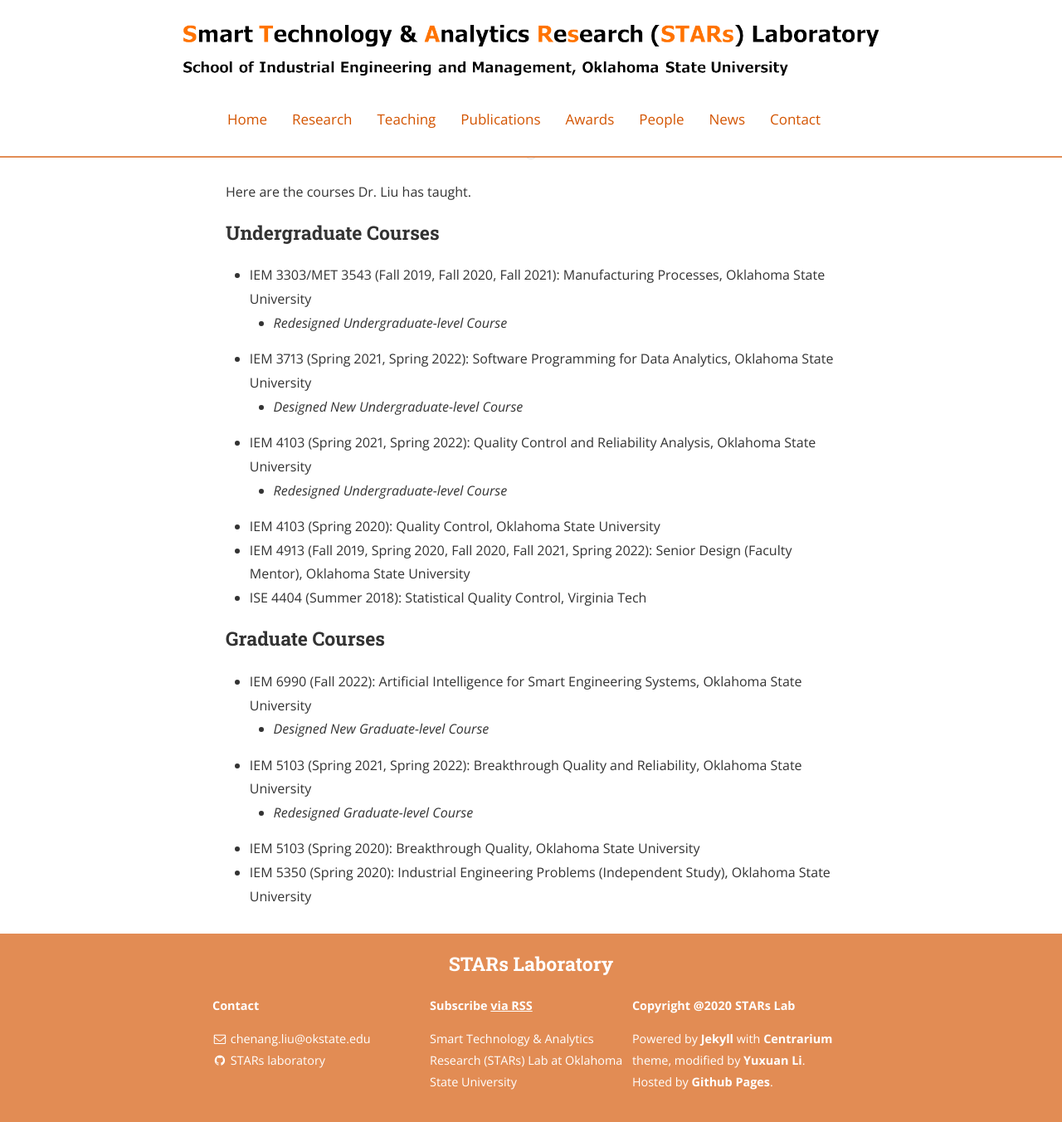
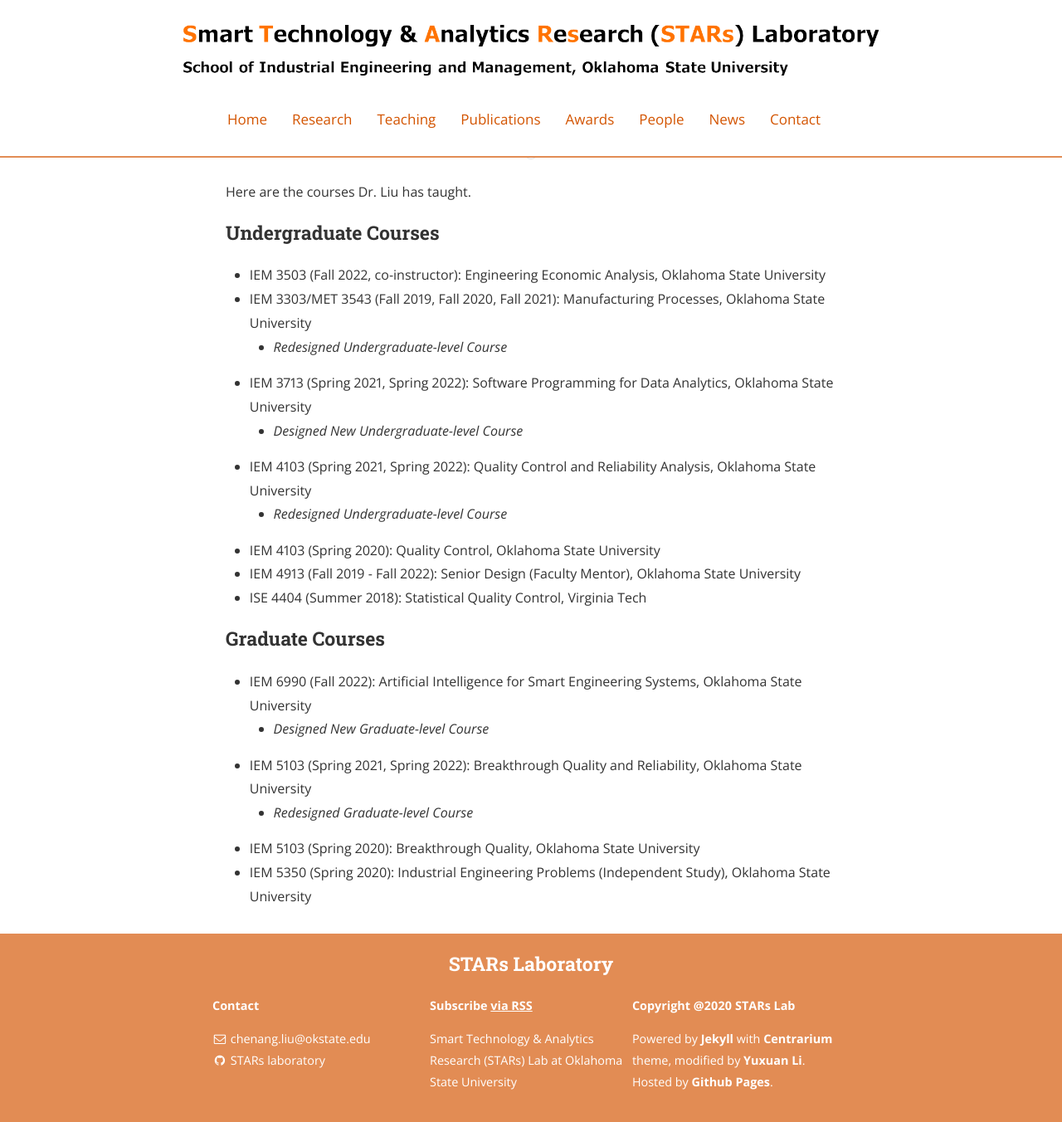
Before and after one commit to stars-laboratory/stars-laboratory.github.io, a Jekyll site: the page built from CTeaching.md, in a window 1280 px wide and 1363 px high. Shown: the top 1352 px of the window at 83% size. Built offline with Jekyll 4.4.1, drawn with Linux system fonts in a browser that asks for light colours; nearby versions of some CDN libraries.

Commit message:
Update CTeaching.md

```diff
--- a/CTeaching.md
+++ b/CTeaching.md
@@ -9,6 +9,7 @@
 
 ### Undergraduate Courses
 
+* IEM 3503 (Fall 2022, co-instructor): Engineering Economic Analysis, Oklahoma State University
 * IEM 3303/MET 3543 (Fall 2019, Fall 2020, Fall 2021): Manufacturing Processes, Oklahoma State University
     * *Redesigned Undergraduate-level Course*
 * IEM 3713 (Spring 2021, Spring 2022): Software Programming for Data Analytics, Oklahoma State University
@@ -16,7 +17,7 @@
 * IEM 4103 (Spring 2021, Spring 2022):  Quality Control and Reliability Analysis, Oklahoma State University
     * *Redesigned Undergraduate-level Course*
 * IEM 4103 (Spring 2020): Quality Control, Oklahoma State University
-* IEM 4913 (Fall 2019, Spring 2020, Fall 2020, Fall 2021, Spring 2022): Senior Design (Faculty Mentor), Oklahoma State University
+* IEM 4913 (Fall 2019 - Fall 2022): Senior Design (Faculty Mentor), Oklahoma State University
 * ISE 4404 (Summer 2018): Statistical Quality Control, Virginia Tech
 
 
```
